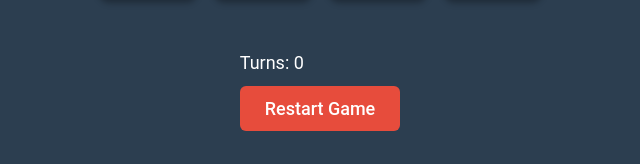
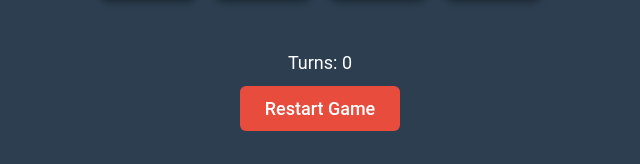
Before and after one commit to HarshalSinghVats/memory-game, a React (Vite) app: page / in a window 1280 px wide. Shown: the part 633-797 px from the top of the page, without its empty margins (320-960 px from the left). Built offline with nearby package versions, Linux system fonts and the light colour scheme.

Commit message:
Update App.css

```diff
--- a/src/App.css
+++ b/src/App.css
@@ -147,3 +147,8 @@ button:hover {
     font-size: 16px;
   }
 }
+
+.info {
+  margin-top: 20px;
+  text-align: center;
+}
```
